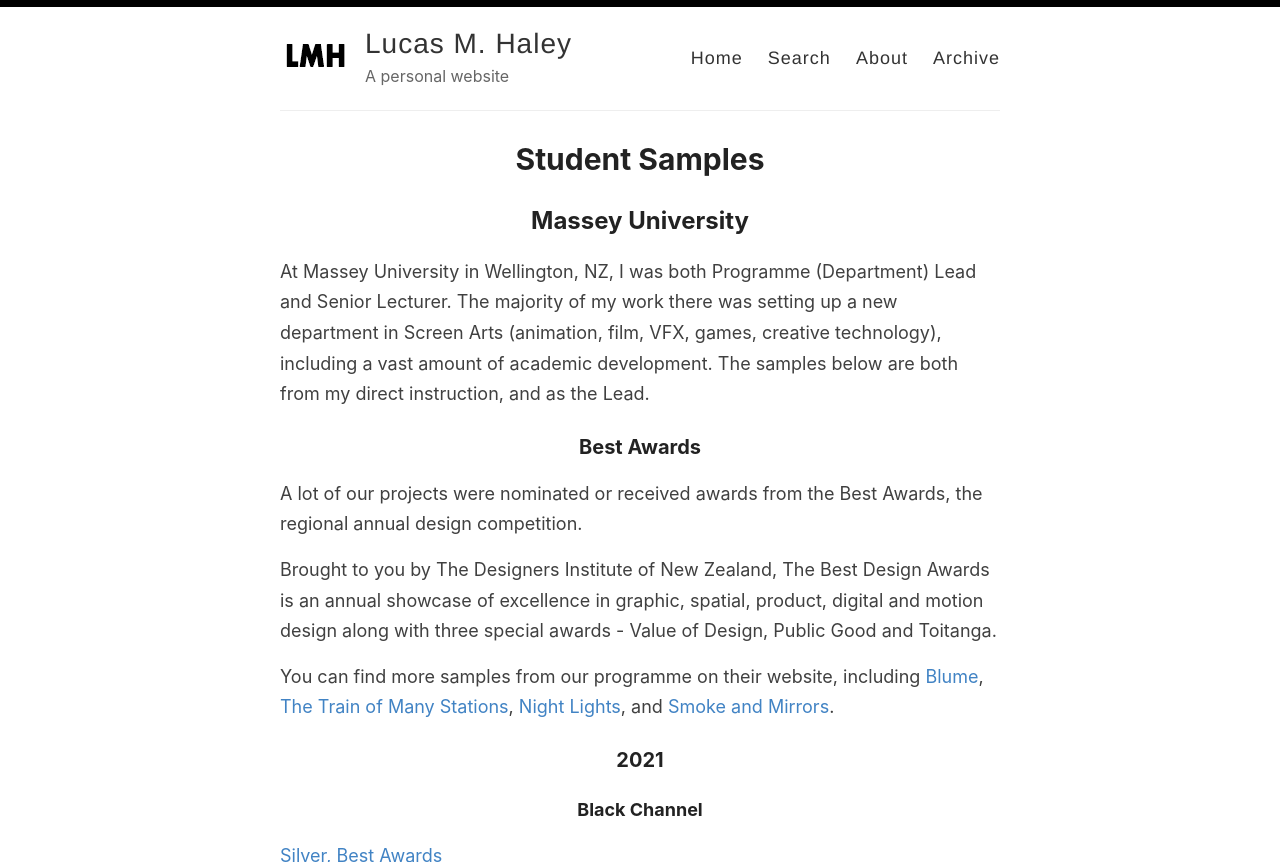
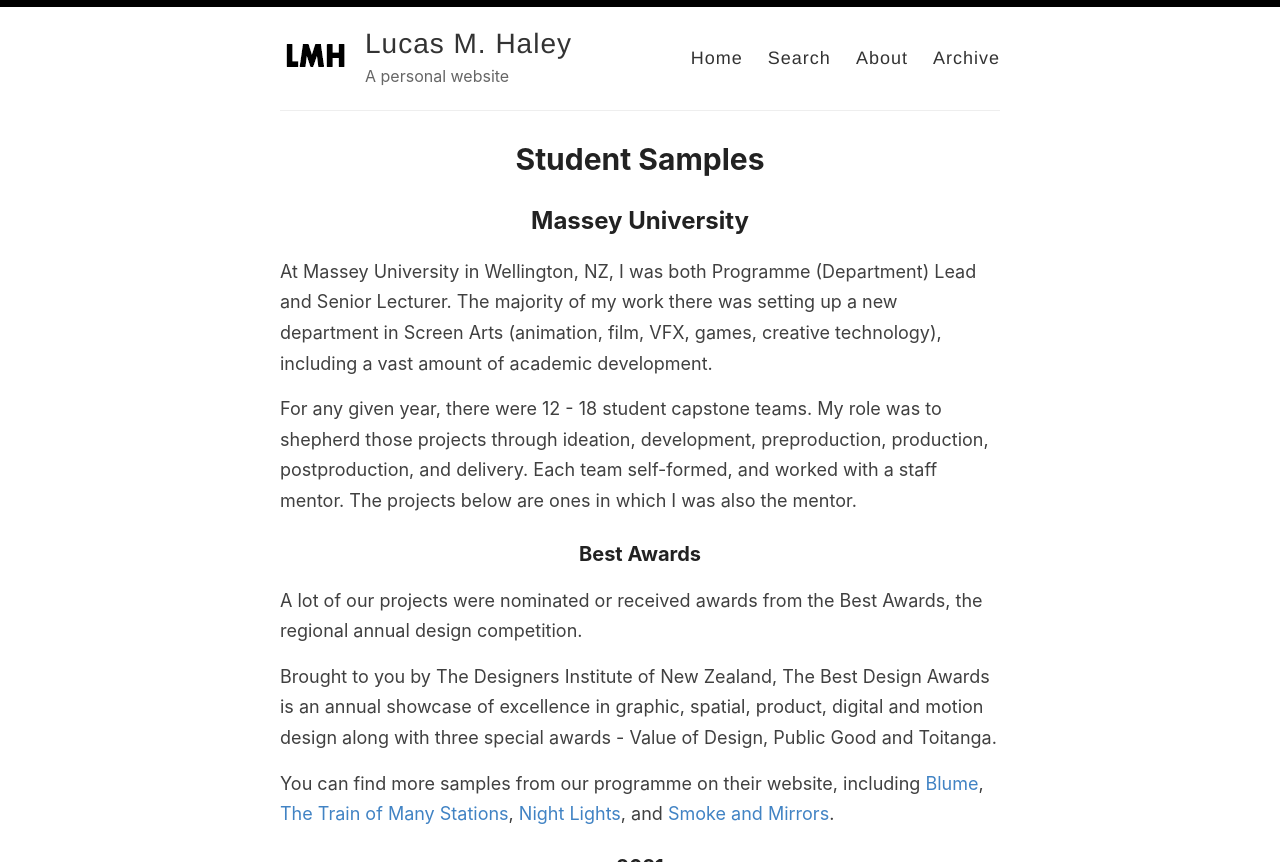
Before and after one commit to lucashaley/lucashaley.github.io, a Jekyll site: the page built from student-samples.markdown, in a window 1280 px wide and 900 px high, cut to the strip 0-862 px from the top of the window. Built offline with Jekyll 4.4.1, drawn with Linux system fonts in a browser that asks for light colours; our own code applies the rules of GitHub Pages for plain Markdown files.

Commit message:
Updated Student Samples

```diff
--- a/student-samples.markdown
+++ b/student-samples.markdown
@@ -5,7 +5,9 @@ date: 2023-12-05 14:02:00 -08:00
 
 ## Massey University
 
-At Massey University in Wellington, NZ, I was both Programme (Department) Lead and Senior Lecturer. The majority of my work there was setting up a new department in Screen Arts (animation, film, VFX, games, creative technology), including a vast amount of academic development. The samples below are both from my direct instruction, and as the Lead.
+At Massey University in Wellington, NZ, I was both Programme (Department) Lead and Senior Lecturer. The majority of my work there was setting up a new department in Screen Arts (animation, film, VFX, games, creative technology), including a vast amount of academic development.
+
+For any given year, there were 12 - 18 student capstone teams. My role was to shepherd those projects through ideation, development, preproduction, production, postproduction, and delivery. Each team self-formed, and worked with a staff mentor. The projects below are ones in which I was also the mentor.
 
 ### Best Awards
 
```
